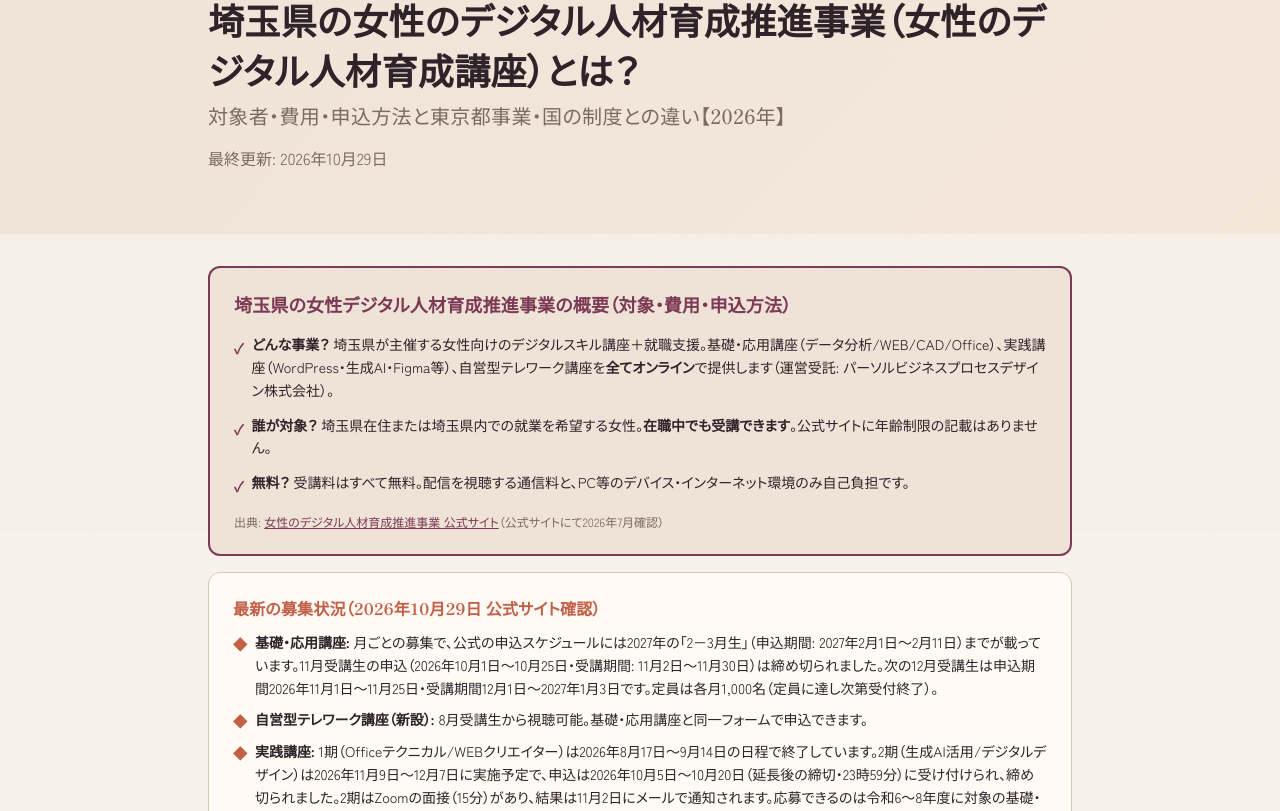
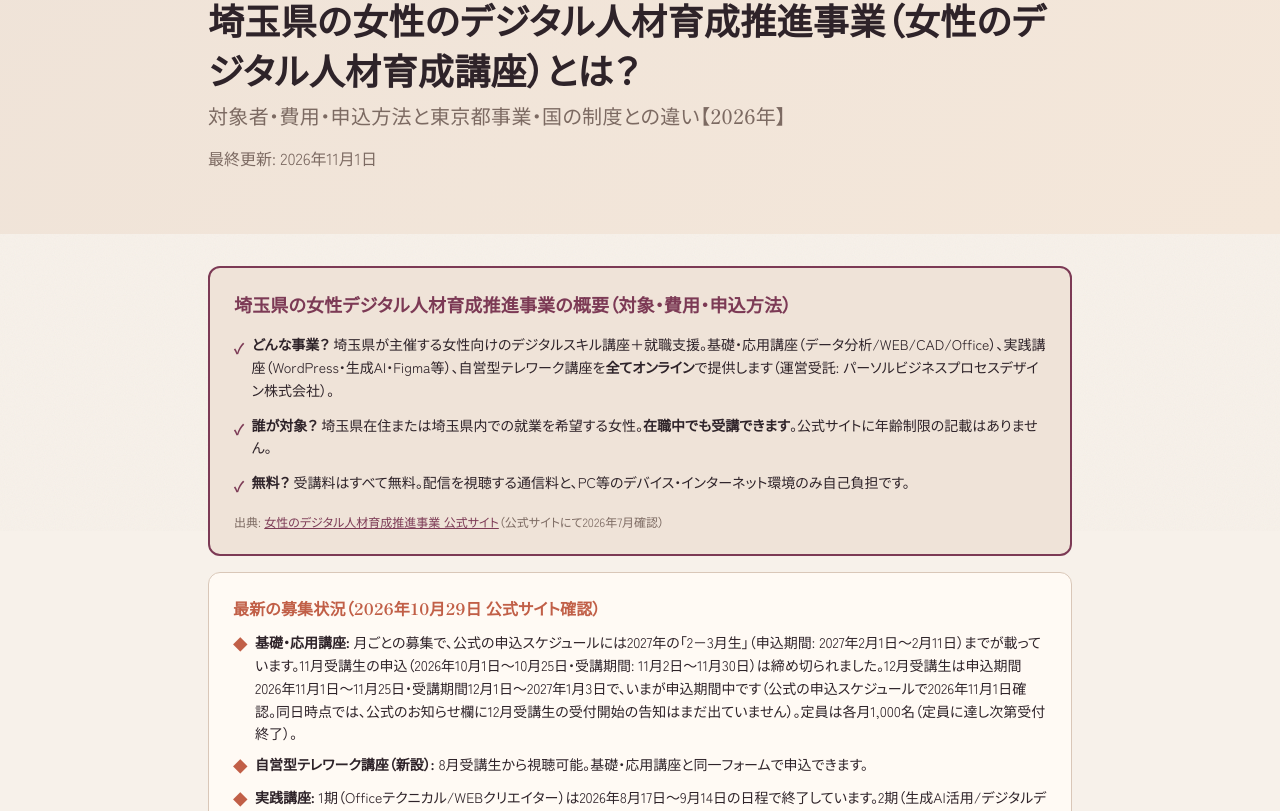
Before and after one commit to webmaster0818/women-engineer-navi, a Next.js app: page /articles/saitama-women-training in a window 1280 px wide. Shown: the part 269-1080 px from the top of the page. Built offline with nearby package versions, Linux system fonts and the light colour scheme.

Commit message:
saitama: 12月受講生の申込期間中（公式11/1確認）
Co-Authored-By: Claude Opus 5.5 <noreply@anthropic.com>

```diff
--- a/app/articles/saitama-women-training/page.tsx
+++ b/app/articles/saitama-women-training/page.tsx
@@ -2,12 +2,12 @@ import type { Metadata } from "next";
 import Breadcrumb from "../../components/Breadcrumb";
 
 export const metadata: Metadata = {
-  title: "埼玉県 女性のデジタル人材育成講座（推進事業）を解説｜無料・在職中も可・申込【2026年10月】",
+  title: "埼玉県 女性のデジタル人材育成講座（推進事業）を解説｜無料・在職中も可・申込【2026年11月】",
   description:
     "埼玉県の女性のデジタル人材育成講座（女性のデジタル人材育成推進事業）を公式情報をもとに解説。県内在住・県内就業希望の女性が対象（在職中も可）、全講座オンライン・受講料無料。",
   alternates: { canonical: "/articles/saitama-women-training/" },
   openGraph: { images: ["/og-default.png"],
-    title: "埼玉県 女性のデジタル人材育成講座（推進事業）を解説｜無料・在職中も可・申込【2026年10月】",
+    title: "埼玉県 女性のデジタル人材育成講座（推進事業）を解説｜無料・在職中も可・申込【2026年11月】",
     description:
       "埼玉県「女性のデジタル人材育成推進事業」の対象者（県内在住・県内就業希望の女性、在職中も可）、講座内容、費用（受講料無料・通信費のみ自己負担）、申込方法を公式情報をもとに解説。東京都の女性向け事業や教育訓練給付との違いも比較表で整理。",
     url: "https://women-engineer.com/articles/saitama-women-training/",
@@ -20,9 +20,9 @@ export const metadata: Metadata = {
 const structuredData = {
   "@context": "https://schema.org",
   "@type": "Article",
-  headline: "埼玉県 女性のデジタル人材育成講座（推進事業）を解説｜無料・在職中も可・申込【2026年10月】",
+  headline: "埼玉県 女性のデジタル人材育成講座（推進事業）を解説｜無料・在職中も可・申込【2026年11月】",
   datePublished: "2026-07-05",
-  dateModified: "2026-10-29",
+  dateModified: "2026-11-01",
   author: {
     "@type": "Organization",
     name: "CareeHUB for woman",
@@ -126,7 +126,7 @@ export default function ArticlePage() {
                 対象者・費用・申込方法と東京都事業・国の制度との違い【2026年】
               </span>
             </h1>
-            <p className="mt-4 text-text-light">最終更新: 2026年10月29日</p>
+            <p className="mt-4 text-text-light">最終更新: 2026年11月1日</p>
           </div>
         </div>
       </section>
@@ -158,7 +158,7 @@ export default function ArticlePage() {
           <div className="rounded-xl p-6 mt-4" style={{ backgroundColor: "#fffaf4", border: "1px solid #d9c7b8" }}>
             <h2 className="text-base font-bold mb-3" style={{ color: "#c15f47" }}>最新の募集状況（2026年10月29日 公式サイト確認）</h2>
             <ul className="space-y-2 text-sm leading-relaxed">
-              <li className="flex items-start gap-2"><span style={{ color: "#c15f47" }} className="mt-0.5 font-bold">◆</span><span><strong>基礎・応用講座:</strong> 月ごとの募集で、公式の申込スケジュールには2027年の「2－3月生」（申込期間: 2027年2月1日〜2月11日）までが載っています。11月受講生の申込（2026年10月1日〜10月25日・受講期間: 11月2日〜11月30日）は締め切られました。次の12月受講生は申込期間2026年11月1日〜11月25日・受講期間12月1日〜2027年1月3日です。定員は各月1,000名（定員に達し次第受付終了）。</span></li>
+              <li className="flex items-start gap-2"><span style={{ color: "#c15f47" }} className="mt-0.5 font-bold">◆</span><span><strong>基礎・応用講座:</strong> 月ごとの募集で、公式の申込スケジュールには2027年の「2－3月生」（申込期間: 2027年2月1日〜2月11日）までが載っています。11月受講生の申込（2026年10月1日〜10月25日・受講期間: 11月2日〜11月30日）は締め切られました。12月受講生は申込期間2026年11月1日〜11月25日・受講期間12月1日〜2027年1月3日で、いまが申込期間中です（公式の申込スケジュールで2026年11月1日確認。同日時点では、公式のお知らせ欄に12月受講生の受付開始の告知はまだ出ていません）。定員は各月1,000名（定員に達し次第受付終了）。</span></li>
               <li className="flex items-start gap-2"><span style={{ color: "#c15f47" }} className="mt-0.5 font-bold">◆</span><span><strong>自営型テレワーク講座（新設）:</strong> 8月受講生から視聴可能。基礎・応用講座と同一フォームで申込できます。</span></li>
               <li className="flex items-start gap-2"><span style={{ color: "#c15f47" }} className="mt-0.5 font-bold">◆</span><span><strong>実践講座:</strong> 1期（Officeテクニカル/WEBクリエイター）は2026年8月17日〜9月14日の日程で終了しています。2期（生成AI活用/デジタルデザイン）は2026年11月9日〜12月7日に実施予定で、申込は2026年10月5日〜10月20日（延長後の締切・23時59分）に受け付けられ、締め切られました。2期はZoomの面接（15分）があり、結果は11月2日にメールで通知されます。応募できるのは令和6〜8年度に対象の基礎・応用コースを修了した方で、1期を受講した方も応募できます（2026年10月5日の公式お知らせ）。</span></li>
             </ul>
@@ -451,7 +451,7 @@ export default function ArticlePage() {
           <h2 className="text-2xl font-bold mb-6">申込方法と受講までのステップ</h2>
           <div className="space-y-4 text-text-light leading-relaxed mb-6">
             <p>
-              基礎・応用講座と自営型テレワーク講座は、公式サイトの申込フォームから<strong>月ごとの募集</strong>で申し込みます（同一フォーム・令和8年6月1日受付開始、公式の申込スケジュールは2027年の「2－3月生」まで）。例えば12月受講生の申込期間は2026年11月1日〜11月25日、受講期間は12月1日〜2027年1月3日です（2026年10月25日確認）。募集期間中でも定員（各月1,000名）に達し次第締め切られることがあります。
+              基礎・応用講座と自営型テレワーク講座は、公式サイトの申込フォームから<strong>月ごとの募集</strong>で申し込みます（同一フォーム・令和8年6月1日受付開始、公式の申込スケジュールは2027年の「2－3月生」まで）。いま申し込めるのは12月受講生で、申込期間は2026年11月1日〜11月25日、受講期間は12月1日〜2027年1月3日です（2026年11月1日確認）。募集期間中でも定員（各月1,000名）に達し次第締め切られることがあります。
             </p>
           </div>
           <div className="space-y-4">
@@ -472,7 +472,7 @@ export default function ArticlePage() {
             ))}
           </div>
           <p className="text-xs text-text-light mt-4">
-            出典: 公式サイト「お申し込み」ページ（公式サイトにて2026年10月25日確認）。申込期間・定員は変動するため、必ず<a href="https://woman-jobtraining-pref-saitama.com/" target="_blank" rel="noopener noreferrer" className="underline" style={{ color: "#7c3a55" }}>公式サイト</a>で最新情報を確認してください。
+            出典: 公式サイト「お申し込み」ページ（公式サイトにて2026年11月1日確認）。申込期間・定員は変動するため、必ず<a href="https://woman-jobtraining-pref-saitama.com/" target="_blank" rel="noopener noreferrer" className="underline" style={{ color: "#7c3a55" }}>公式サイト</a>で最新情報を確認してください。
           </p>
         </div>
       </section>
```
